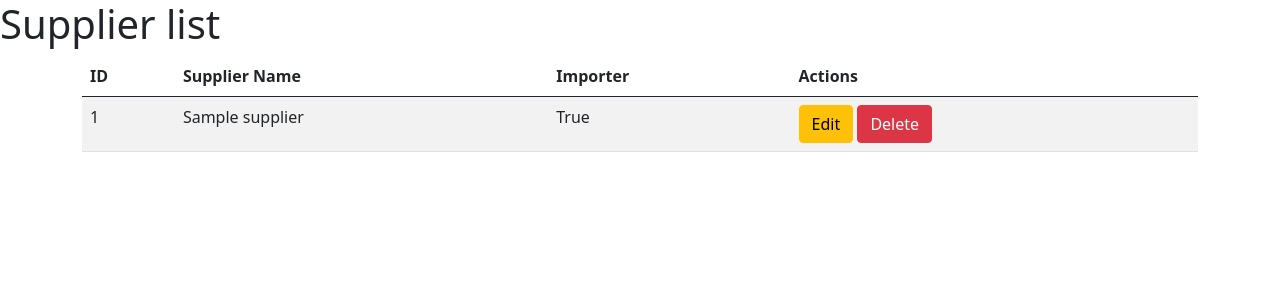
After one commit to dinhkhoiIT15/Phone_Shop, a Symfony app: template templates/supplier/all.html.twig in a window 1280 px wide. The commit adds this page. Shown: the top 300 px of the page. Run offline with Twig, Linux system fonts and the light colour scheme; the template is opened without the code that fills it: most values are stand-ins (such as "Sample title", 1, 10 or a date in 2020); some libraries are stand-ins or nearby versions.

Commit message:
crate add supplier

```diff
--- /dev/null
+++ b/templates/supplier/all.html.twig
@@ -0,0 +1,33 @@
+{% extends 'base.html.twig' %}
+
+{% block title %}Supplier list{% endblock %}
+
+{% block body %}
+    <h1>Supplier list</h1>
+    <div class="container">
+        <table class="table table-striped">
+            <thead>
+            <tr>
+                <th scope="col">ID</th>
+                <th scope="col">Supplier Name</th>
+                <th scope="col">Importer</th>
+                <th scope="col">Actions</th>
+
+            </tr>
+            </thead>
+            <tbody>
+            {% for supplier in suppliers %}
+                <tr>
+                    <td>{{ supplier.id }}</td>
+                    <td>{{ supplier.supName }}</td>
+                    <td>{{ supplier.importer?"True":"False" }}</td>
+                    <td>
+                        <a class="btn btn-warning" href="#">Edit</a>
+                        <a class="btn btn-danger" href="#">Delete</a>
+                    </td>
+                </tr>
+            {% endfor %}
+            </tbody>
+        </table>
+    </div>
+{% endblock %}
```
Also changed, not shown: src/Controller/PhoneController.php (+26 -0 lines), src/Controller/SupplierController.php (+12 -0 lines), src/Form/AddPhoneType.php (+6 -5 lines), templates/phone/add.html.twig (added, +8 -0 lines).
